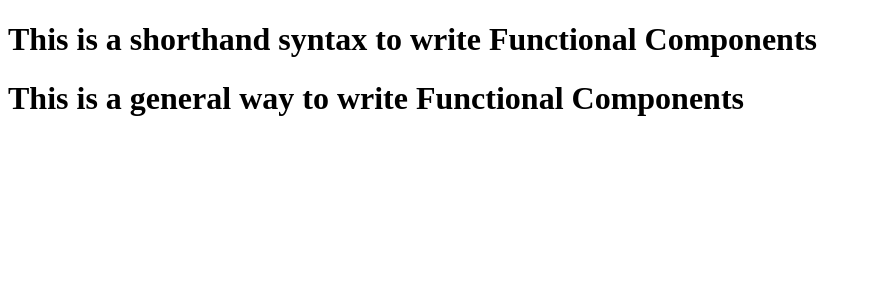
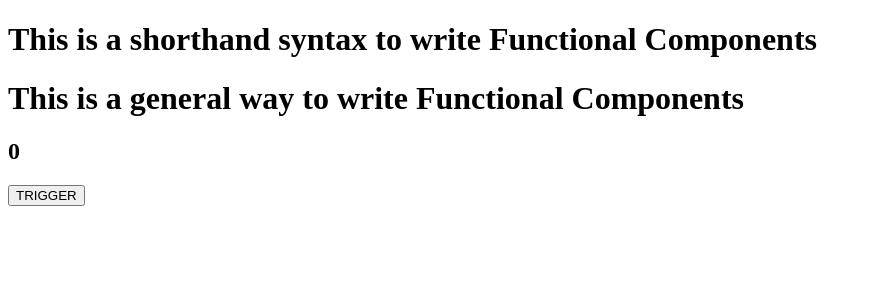
Before and after one commit to yogeshCelestial/react-19, a React (Vite) app: page / in a window 1280 px wide. Shown: the top 300 px of the page, without its empty margins (0-872 px from the left). Built offline with nearby package versions, Linux system fonts and the light colour scheme.

Commit message:
rearranged structure

```diff
--- a/index.js
+++ b/index.js
@@ -1,5 +1,5 @@
 import ReactDOM from 'react-dom/client';
-import App from './App';
+import App from './src/App';
 import React from 'react';
 
 const elem = document.getElementById('root');
--- a/App.js
+++ b/src/App.js
@@ -1,5 +1,6 @@
 import React from "react";
-import { General, Shorthand } from "./src/components/Components";
+import { General, Shorthand } from "./components/Components";
+import Counter from "./components/Counter";
 
 // The App component is the main component of the application.
 // We can consuder it as the root of react tree.
@@ -7,10 +8,12 @@ import { General, Shorthand } from "./src/components/Components";
 
 // Placing a component inside another component is called composition.
 const App = () => {
+  const [count, setCount] = React.useState(0);
   return (
     <div>
       <Shorthand />
       <General />
+      <Counter count={count} setCount={setCount} />
     </div>
   );
 };
--- a/src/components/Components.js
+++ b/src/components/Components.js
@@ -5,6 +5,7 @@
 // Both of these components do the same thing.
 
 const Shorthand = () => (
+  console.log("Shorthand Rendering =>"),
   <h1>This is a shorthand syntax to write Functional Components</h1>
 );
 
--- /dev/null
+++ b/src/components/Counter.js
@@ -0,0 +1,23 @@
+import { useState } from "react";
+
+const Counter = () => {
+  const [count, setCount] = useState(0);
+
+  const handler = () => {
+    setCount(count + 1);
+  };
+
+  // React will re-render the component when the state changes whether you use that in JSX or not.
+  // However, React.memo, useMemo, and useCallback are used to optimize performance by preventing unnecessary re-renders.
+
+  console.log("Counter Rendering =>", count);
+
+  return (
+    <div>
+      <h2>{count}</h2>
+      <button onClick={() => handler()}>TRIGGER</button>
+    </div>
+  );
+};
+
+export default Counter;
```
